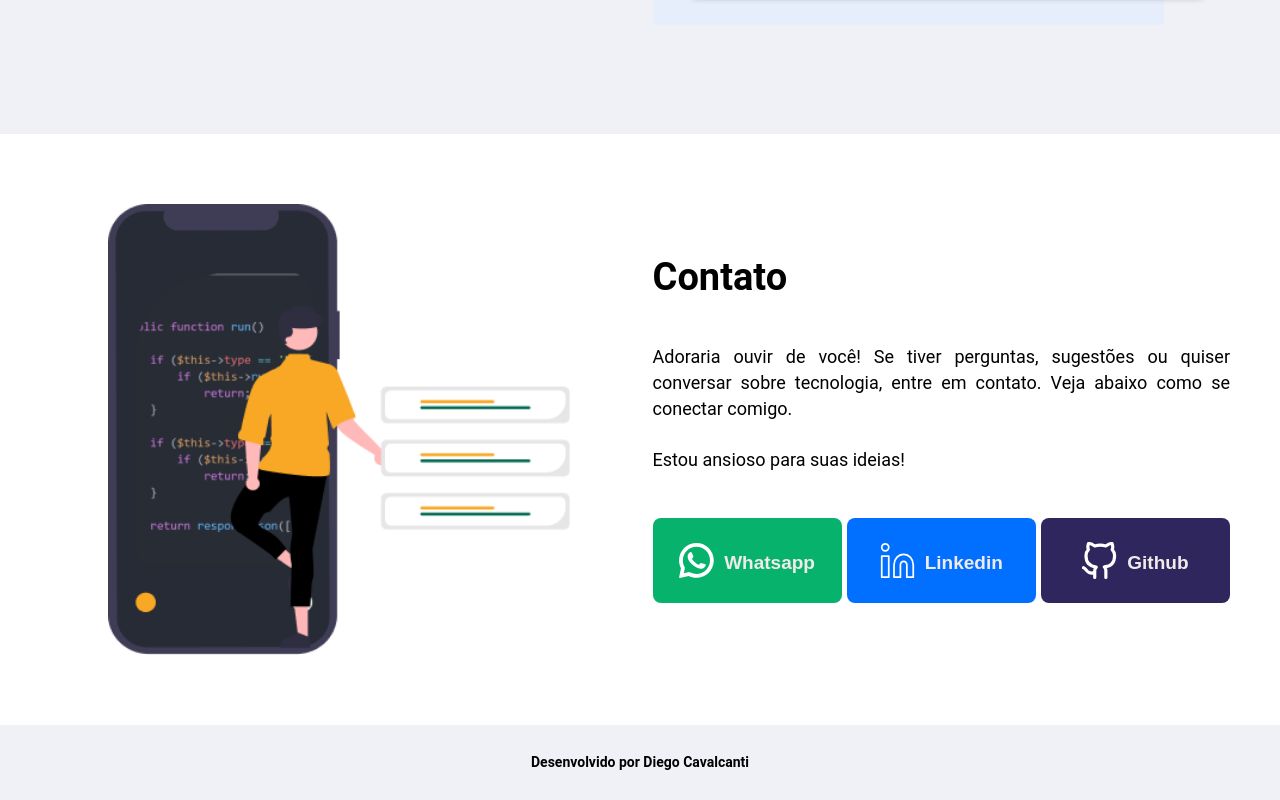
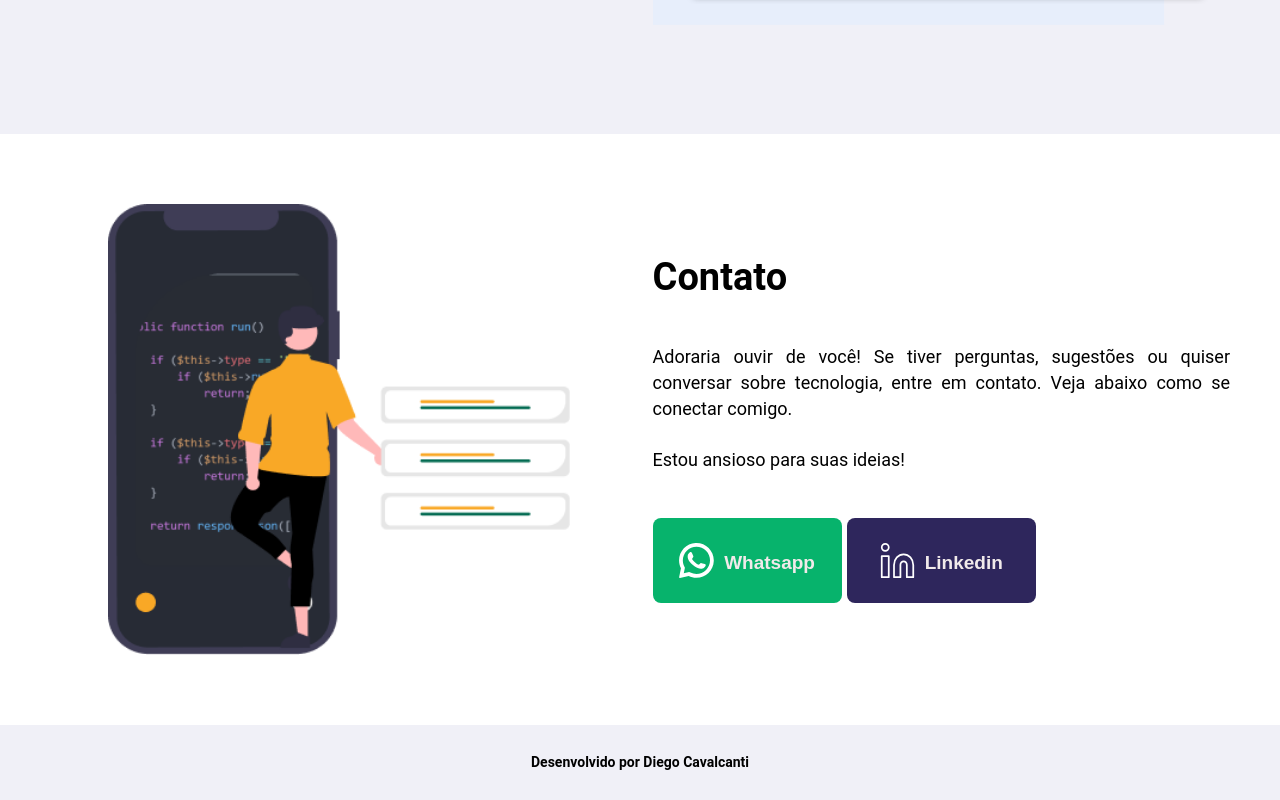
Before and after one commit to diegotimao/portifolio, a React (Create React App) app: page / in a window 1280 px wide. Shown: the part 4630-5430 px from the top of the page. Built offline with nearby package versions, Linux system fonts and the light colour scheme.

Commit message:
feat: Alterando estrutura dos botões da sessão de contatos

```diff
--- a/src/components/Contato/index.js
+++ b/src/components/Contato/index.js
@@ -6,7 +6,6 @@ import './contato.css';
 import contactus from '../../assets/contact.png';
 import linkedinIcon from '../../assets/linkedinIcon.svg';
 import whats from '../../assets/whats.svg';
-import gitHubIcon from '../../assets/github.svg';
 
 function Contato() {
   const handleClick = (url) => {
@@ -47,10 +46,6 @@ function Contato() {
               <img src={linkedinIcon} alt="Icon Linkedin" />
               <span>Linkedin</span>
             </button>
-            <button type="button" onClick={() => handleClick('https://github.com/diegotimao')}>
-              <img src={gitHubIcon} alt="Github icon" />
-              <span>Github</span>
-            </button>
           </div>
         </div>
       </div>
```
